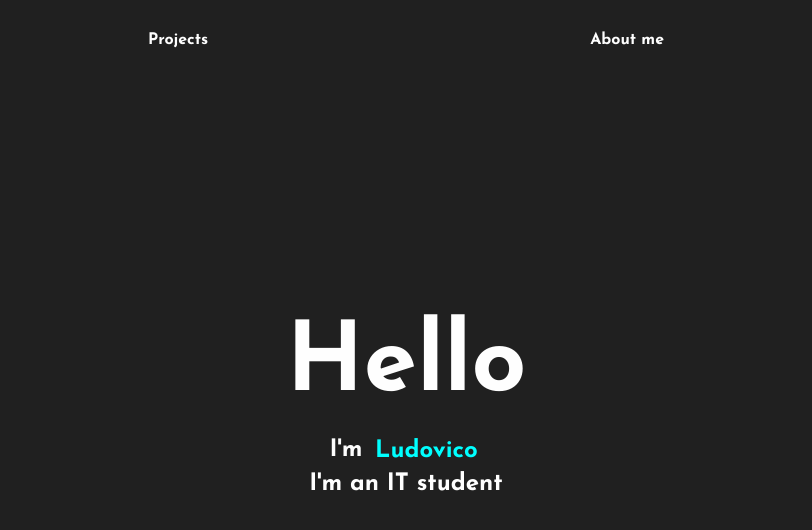
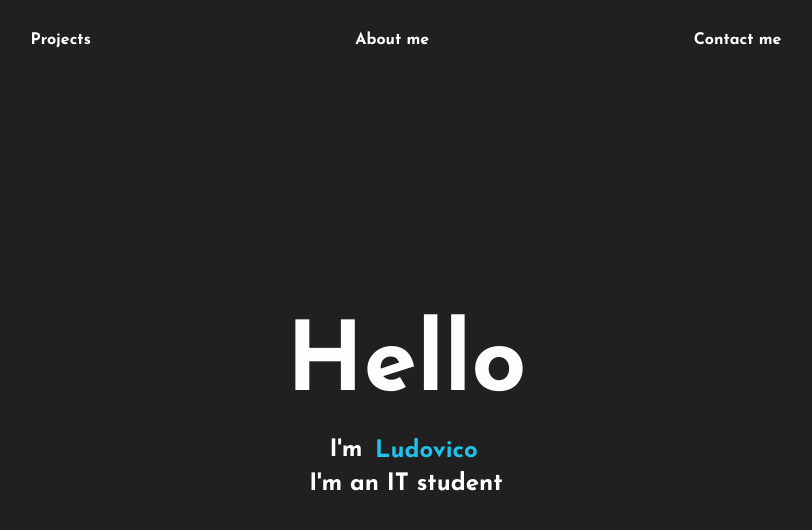
Before and after one commit to spitaa/spitaa.github.io, a plain HTML site: page index.html in a window 1280 px wide. Shown: the top 530 px of the page, without its empty margins (234-1046 px from the left). Drawn offline with Linux system fonts and the light colour scheme.

Commit message:
scrollbar and accent

```diff
--- a/index.html
+++ b/index.html
@@ -14,6 +14,7 @@
     <nav>
         <a href="#">Projects</a>
         <a href="#">About me</a>
+        <a href="#">Contact me</a>
     </nav>
     <div id="title-container">
         <h1>Hello</h1>
--- a/style.css
+++ b/style.css
@@ -4,7 +4,26 @@
     font-family: "Josefin Sans", sans-serif;
     --bg0: #202020;
     --fg0: #fefefe;
-    --acc1: aqua;
+    --acc1: #20c2eb;
+}
+
+::-webkit-scrollbar {
+    width: 0px;
+}
+
+/* Track */
+::-webkit-scrollbar-track {
+    background: var(--bg0);
+}
+
+/* Handle */
+::-webkit-scrollbar-thumb {
+    background: #555;
+}
+
+/* Handle on hover */
+::-webkit-scrollbar-thumb:hover {
+    background: var(--acc1);
 }
 
 *,
@@ -18,6 +37,8 @@
 
 body {
     background-color: var(--bg0);
+    height: 200vh;
+    overflow-x: hidden;
 }
 
 span {
@@ -47,7 +68,7 @@ nav {
 
 a {
     text-decoration: none;
-    transition: all .5s ease;
+    transition: all .3s ease;
     position: relative;
 }
 
@@ -66,7 +87,7 @@ a::after {
     background-color: var(--fg0);
     transform-origin: center;
     transform: scaleX(0);
-    transition: all .5s ease;
+    transition: all .3s ease;
 }
 
 a:hover::after {
```
